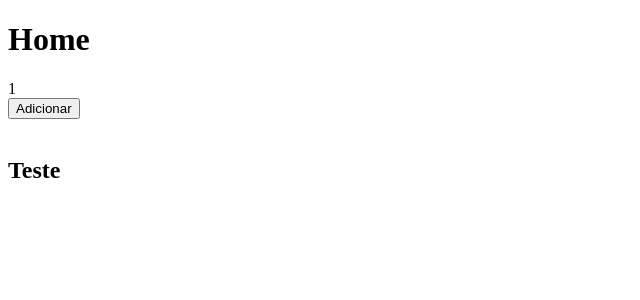
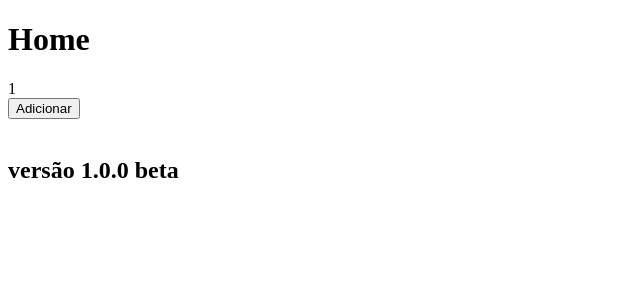
Before and after one commit to jean-valentin/ideia-unica, a Next.js app: page / in a window 1280 px wide. Shown: the top 300 px of the page, without its empty margins (0-640 px from the left). Built offline with nearby package versions, Linux system fonts and the light colour scheme.

Commit message:
add info sobre versão

```diff
--- a/pages/index.js
+++ b/pages/index.js
@@ -6,7 +6,7 @@ function Home() {
             <h1>Home</h1>
             <Contador />
             <br></br>
-            <h2>Teste</h2>
+            <h2>versão 1.0.0 beta</h2>
         </div>
     )
 }
```
